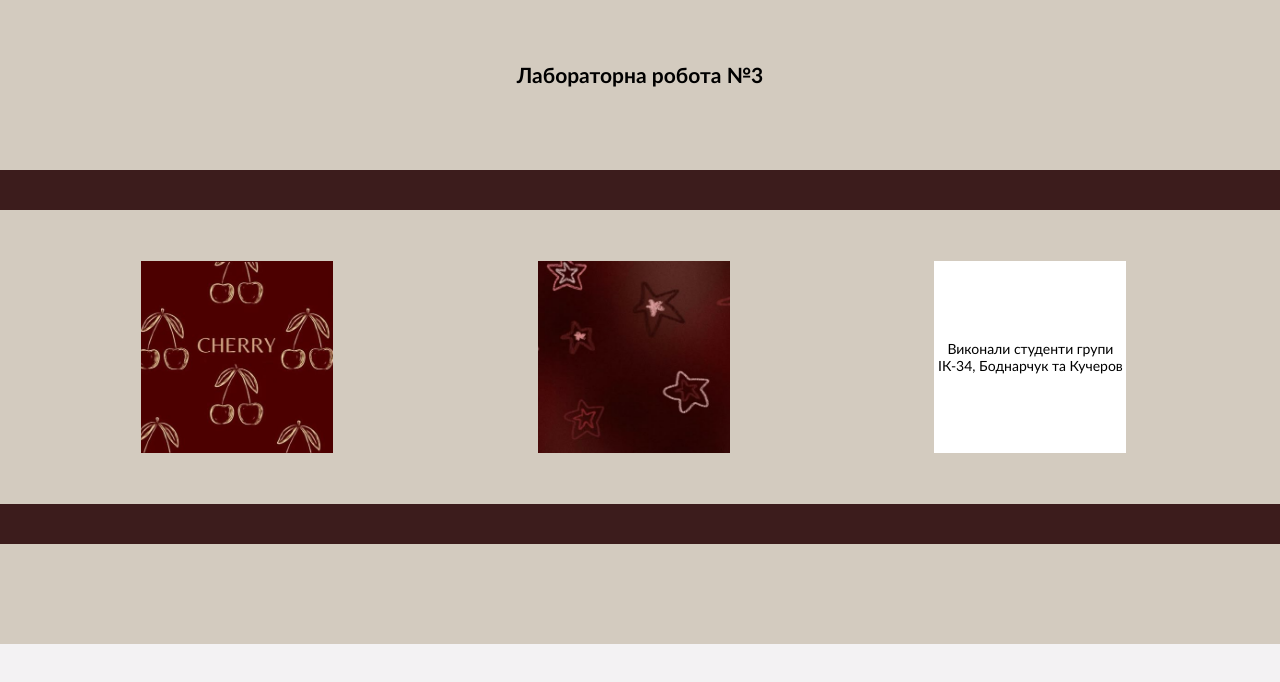
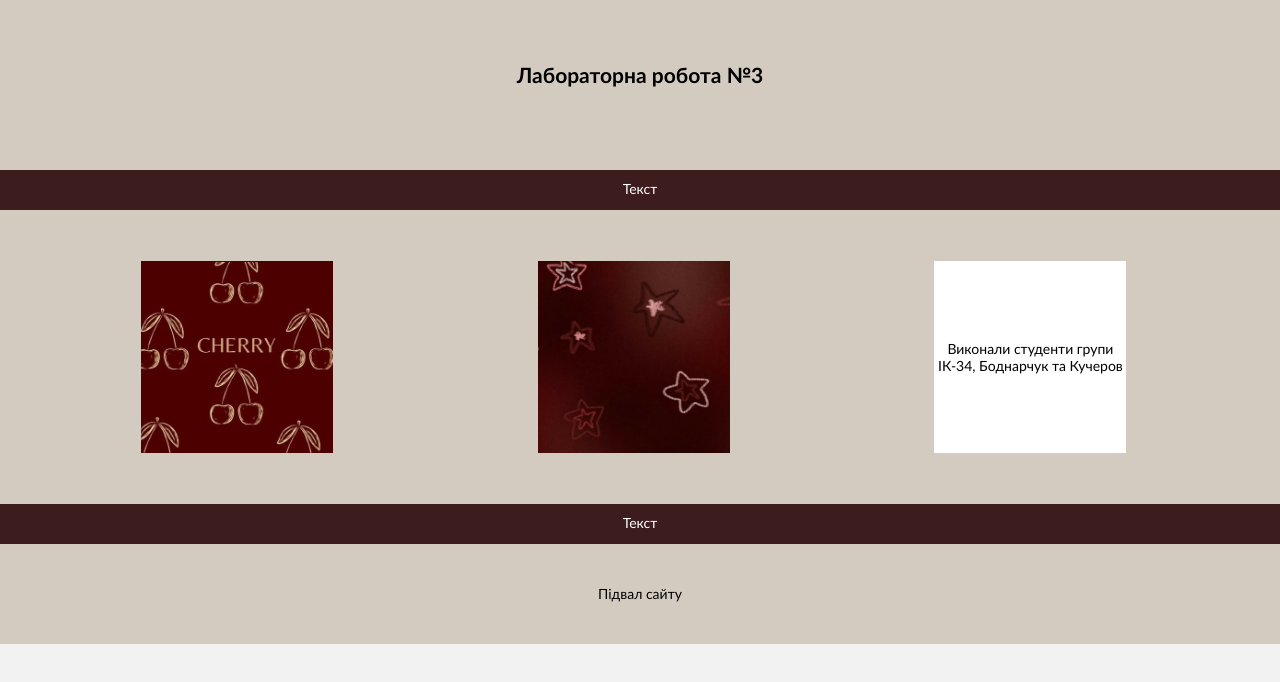
Before and after one commit to Alinafiot/Front-end, a plain HTML site: page lab3.html in a window 1280 px wide. Drawn offline with Linux system fonts and the light colour scheme.

Commit message:
lab3(update)

```diff
--- a/lab3.css
+++ b/lab3.css
@@ -34,6 +34,7 @@ body {
 
 #top-text p {
   margin: 0;
+  text-align: center;
 }
 
 #columns {
@@ -94,6 +95,7 @@ body {
 
 #bottom-text p {
   margin: 0;
+  text-align: center;
 }
 
 #footer {
@@ -104,3 +106,8 @@ body {
   margin: 0;
   padding: 0;
 }
+
+#footer p{
+   margin: 0;
+
+}
--- a/lab3.html
+++ b/lab3.html
@@ -15,7 +15,7 @@
 
 
   <div id="top-text">
-    <p></p>
+    <p>Текст </p>
   </div>
 
   <div id="columns">
@@ -32,10 +32,11 @@
   </div>
 
   <div id="bottom-text">
-    <p></p>
+    <p>Текст</p>
   </div>
 
   <div id="footer">
+     <p>Підвал сайту</p>
   </div>
 
 </div>
--- a/lab3flex.css
+++ b/lab3flex.css
@@ -34,6 +34,7 @@ body {
 
 #top-text p {
   margin: 0;
+  text-align: center;
 }
 
 #columns {
@@ -75,6 +76,7 @@ body {
 
 #bottom-text p {
   margin: 0;
+  text-align: center;
 }
 
 #footer {
@@ -85,3 +87,8 @@ body {
   margin: 0;
   padding: 0;
 }
+
+#footer p{
+   margin: 0;
+
+}
```
Also changed, not shown: lab3flex.html (+4 -4 lines).
